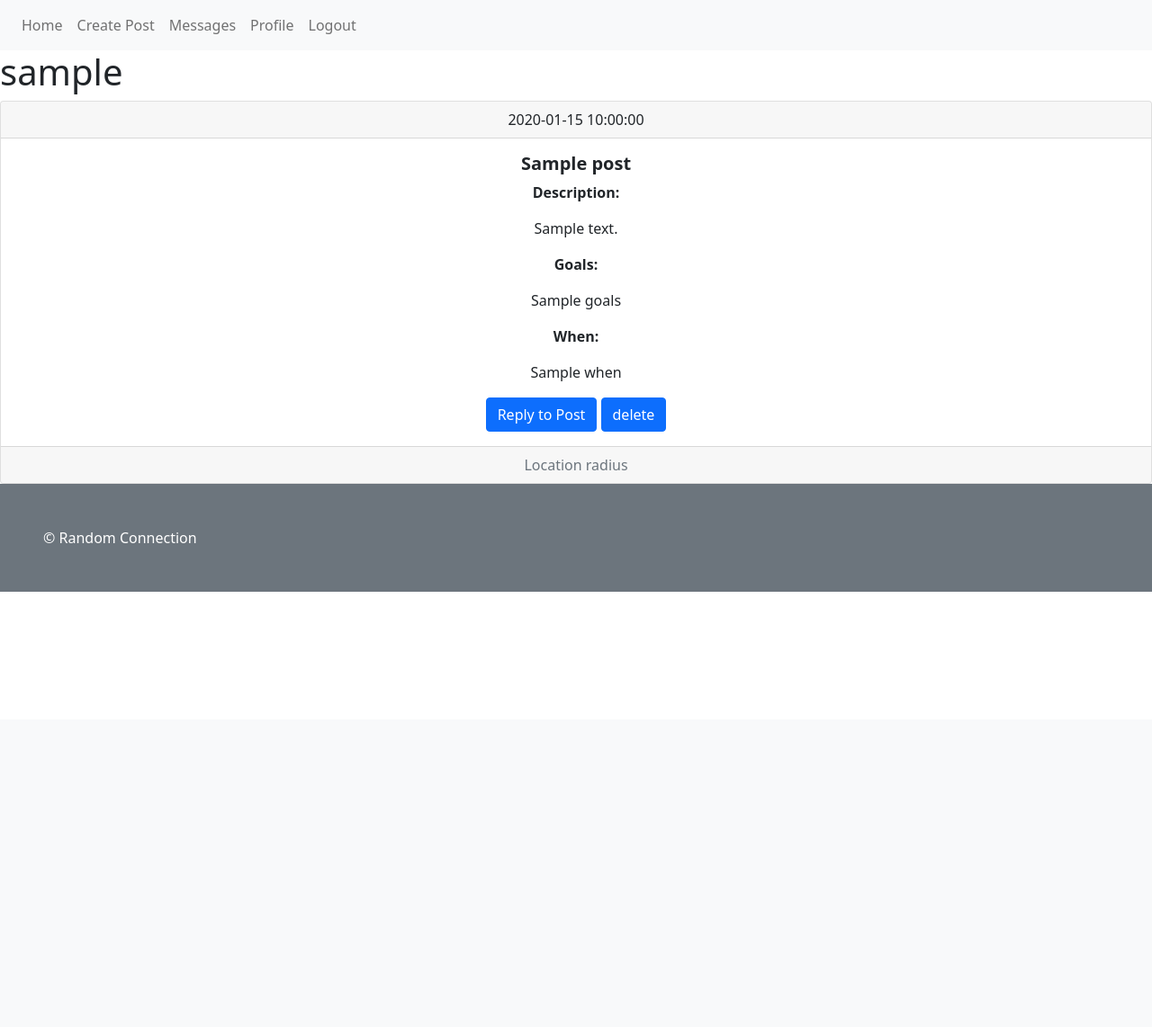
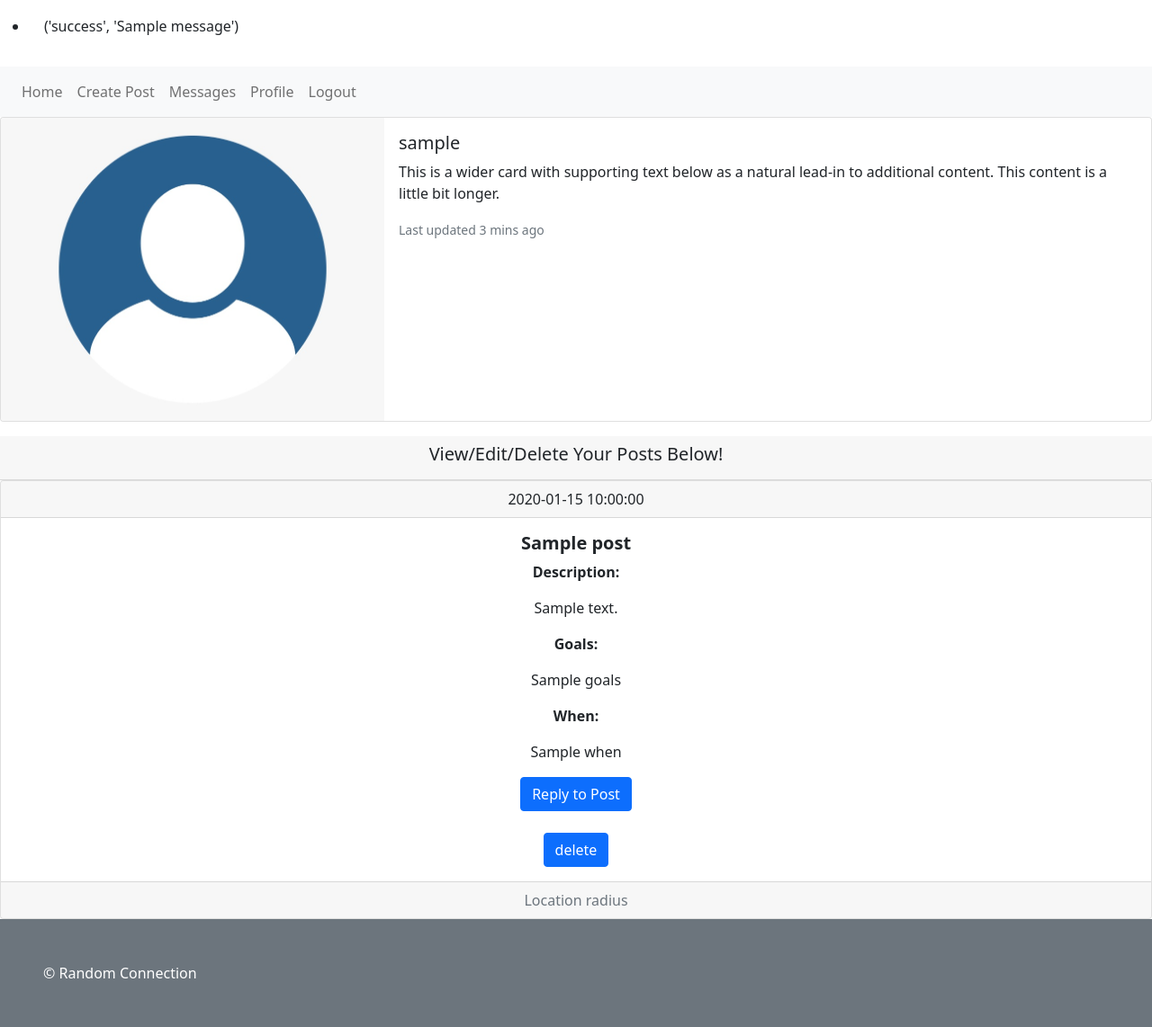
Before and after one commit to Lartg/random-connections, a Flask app: a page that uses templates/base.html in a window 1280 px wide. Shown: the whole page at 90% size. Before the commit the page ends 658 px from the top, so only its background shows below. Run offline with Flask 2, Linux system fonts and the light colour scheme; one stand-in notice (Sample message) is shown; a database or web service that is not in the repository returns one stand-in record (values such as "Sample title"); some libraries are stand-ins or nearby versions.

Commit message:
outlined user profile more

```diff
--- a/app.py
+++ b/app.py
@@ -1,8 +1,10 @@
 from flask import Flask, render_template
 
 app = Flask(__name__)
+app.secret_key = '123456789012'
+#WTForms = validator
 
-from flask import Flask, render_template, request, abort, url_for, redirect
+from flask import Flask, render_template, request, abort, url_for, redirect, flash
 from pymongo import MongoClient
 from bson.objectid import ObjectId
 from werkzeug.utils import redirect
@@ -12,6 +14,7 @@ from datetime import datetime
 client = MongoClient('mongodb+srv://Admin:kHwGiTilGkc8OEq4@cluster0.anqw0.mongodb.net/Cluster0?retryWrites=true&w=majority')
 db = client.get_default_database()
 posts = db.posts
+users = db.users
 
 @app.route('/')
 def login_page():
@@ -19,10 +22,11 @@ def login_page():
 
 @app.route('/', methods=['POST', 'GET'])
 def login():
-    account = {
+    user = {
         'username': request.form.get('username')
     }
-    return redirect('/home/'+account['username'])
+    users.append(user)
+    return redirect('/home/'+user['username'])
 
 #Home page --------------------------------------------------------------
 @app.route('/home/<string:username>')
@@ -61,6 +65,7 @@ def submit_new_post(user):
         'user': user
     }
     posts.insert_one(post)
+    flash('you successfully made a post', 'success')
     return redirect('/home/'+user)
 
 #update post
@@ -73,9 +78,11 @@ def delete_post(post_id,user):
 
 #CRUD MSGS ---------------------------------------------------------------
 
+#CRUD USER ---------------------------------------------------------------
 
-
-
+@app.route('/view-profile/<string:user>', methods=['GET','POST'])
+def edit_profile(user):
+    pass
 
 
 
--- a/templates/base.html
+++ b/templates/base.html
@@ -7,6 +7,17 @@
     <link href="https://cdn.jsdelivr.net/npm/bootstrap@5.0.2/dist/css/bootstrap.min.css" rel="stylesheet" integrity="sha384-EVSTQN3/azprG1Anm3QDgpJLIm9Nao0Yz1ztcQTwFspd3yD65VohhpuuCOmLASjC" crossorigin="anonymous">
     <link rel="stylesheet" href="styles.css">
     <title>New Connections</title>
+
+    {% with messages = get_flashed_messages(with_categories=true) %}
+      {% if messages %}
+        <ul class=flashes>
+          {% for message in messages %}
+            <li class="alert alert-{{ category }}" role="alert">{{ message }}</li>
+          {% endfor %}
+        </ul>
+      {% endif %}
+    {% endwith %}
+
   </head>
   <body>
     {% include 'partials/navbar.html' %}
--- a/templates/partials/navbar.html
+++ b/templates/partials/navbar.html
@@ -6,6 +6,6 @@
     <!-- ADD DIVIDERS -->
     <a class="nav-item nav-link" href="/messages/{{ user }}">Messages</a>
     <a class="nav-item nav-link" href="/view-profile/{{ user }}">Profile</a>
-    <a class="nav-item nav-link" href="/">Logout</a>
+    <a class="nav-item nav-link text-end" href="/">Logout</a>
   </div>
 </nav>
--- a/templates/view_profile.html
+++ b/templates/view_profile.html
@@ -1,7 +1,22 @@
 {% extends "base.html" %}
 {% block content %}
-  <h1>{{ user }}</h1>
-
+  <div class="card mb-3">
+    <div class="row g-0">
+      <div class="col-md-4">
+        <img src="/static/IMAGES/empty_profile.jpg" class="img-fluid rounded-start">
+      </div>
+      <div class="col-md-8">
+        <div class="card-body">
+          <h5 class="card-title">{{ user }}</h5>
+          <p class="card-text">This is a wider card with supporting text below as a natural lead-in to additional content. This content is a little bit longer.</p>
+          <p class="card-text"><small class="text-muted">Last updated 3 mins ago</small></p>
+        </div>
+      </div>
+    </div>
+  </div>
+  <div class="card-header text-center">
+    <h5>View/Edit/Delete Your Posts Below!</h5>
+  </div>
   {% for post in posts %}
   <div class="card text-center">
     <div class="card-header">
@@ -15,7 +30,7 @@
       <p class="card-text">{{ post.goals }}</p>
       <p class="fw-bolder">When:</p>
       <p class="card-text">{{ post.when }}</p>
-      <a href="" class="btn btn-primary">Reply to Post</a>
+      <a href="" class="btn btn-primary">Reply to Post</a><br><br>
       <a href="/{{ post._id }}/delete/{{ user }}" class="btn btn-primary">delete</a>
     </div>
     <!-- poster's profile -->
```
Also changed, not shown: templates/create_post.html (+15 -40 lines), static/IMAGES/empty_profile.jpg (added), 1 other file.
